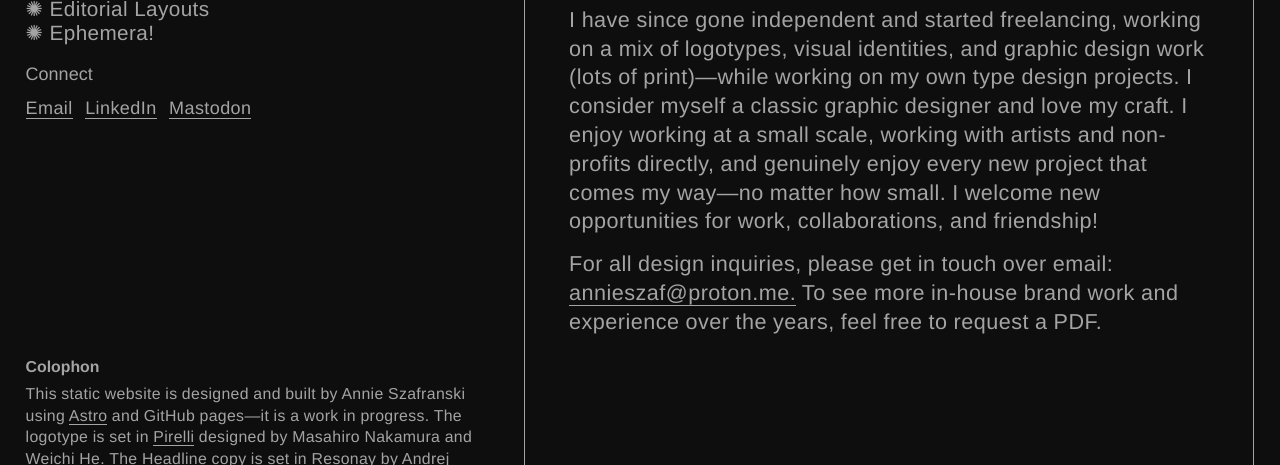
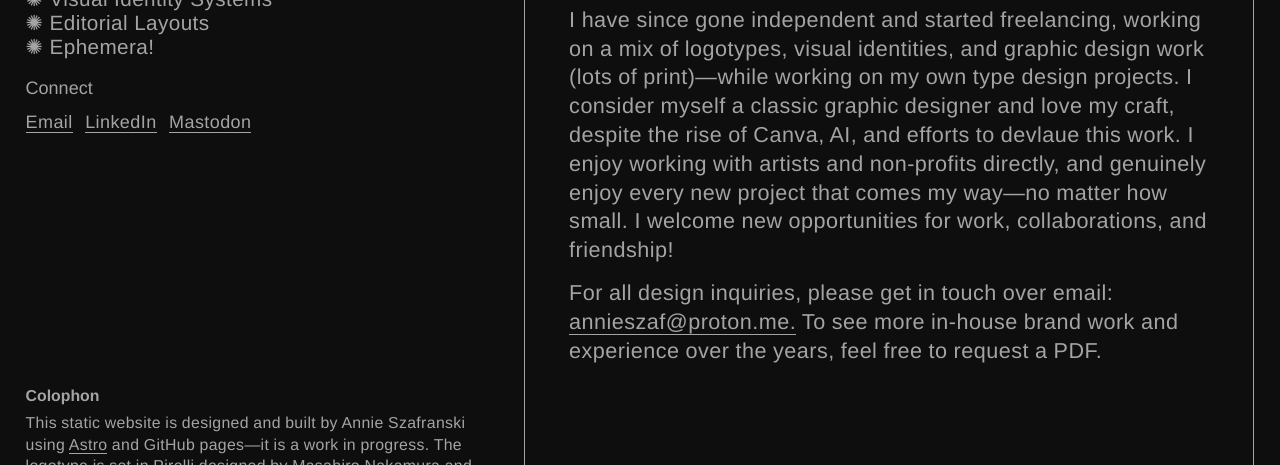
Before and after one commit to metal-flowers/design-portfolio, an Astro site: page /info in a window 1280 px wide. Shown: the part 672-1137 px from the top of the page. Built offline with nearby package versions, Linux system fonts and the light colour scheme; Astro itself is replaced by a stand-in of ours; a web font is replaced by a local one.

Commit message:
edit to info

```diff
--- a/src/pages/info.astro
+++ b/src/pages/info.astro
@@ -74,7 +74,7 @@
 				<h1 class="info">Hi, I’m Annie. I’m a graphic designer and typographer based in San Diego.</h1>
 				<p>I’ve spent over 10 years designing in-house, working across brand, interactive, and product teams as an IC, building up brands and designing websites. I have worked on talented design teams at <a href="https://www.mixpanel.com/" target="_blank">Mixpanel</a>, <a href="https://www.compass.com/" target="_blank">Compass</a>, <a href="https://www.wearesaatchi.com/" target="_blank">Saatchi & Saatchi</a>, <a href="https://www.everlane.com/" target="_blank">Everlane</a>, and <a href="https://www.eventbrite.com/" target="_blank">Eventbrite</a>—all of which has inspired me to dive further into type in different ways.</p>
 				<p>In 2024, I invested in myself by applying to <a href="https://letterformarchive.org/type-west-online/">Type West</a>, a year-long type design program through the <a href="https://letterformarchive.org/">Letterform Archive</a>. It has been a long-awaited dream, and am now part of the graduating <a href="https://typewest.letterformarchive.org/2024/" target="_blank">class of 2024</a>, and was a TA for the following 2025 cohort. The program helped me see typography and my design practice in a fresh, detailed, and inspiring way.
-				<p>I have since gone independent and started freelancing, working on a mix of logotypes, visual identities, and graphic design work (lots of print)—while working on my own type design projects. I consider myself a classic graphic designer and love my craft. I enjoy working at a small scale, working with artists and non-profits directly, and genuinely enjoy every new project that comes my way—no matter how small. I welcome new opportunities for work, collaborations, and friendship!</p>
+				<p>I have since gone independent and started freelancing, working on a mix of logotypes, visual identities, and graphic design work (lots of print)—while working on my own type design projects. I consider myself a classic graphic designer and love my craft, despite the rise of Canva, AI, and efforts to devlaue this work. I enjoy working with artists and non-profits directly, and genuinely enjoy every new project that comes my way—no matter how small. I welcome new opportunities for work, collaborations, and friendship!</p>
 				<p>For all design inquiries, please get in touch over email: <a href="mailto:annieszaf@proton.me">annieszaf@proton.me.</a> To see more in-house brand work and experience over the years, feel free to request a PDF.</p>
 			</section>
 
```
